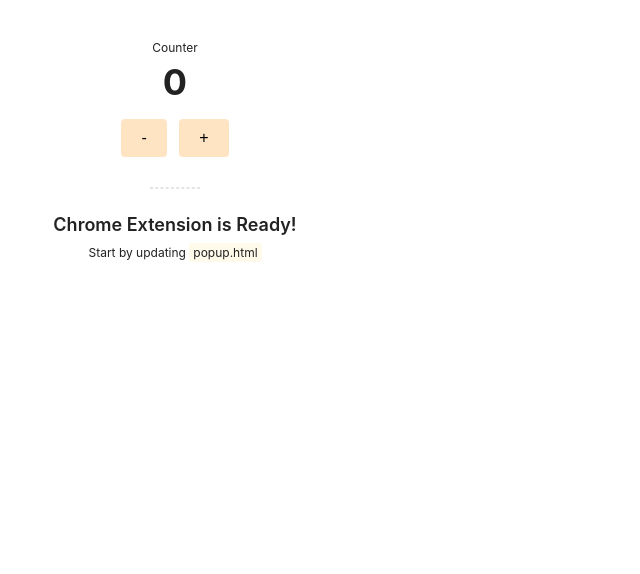
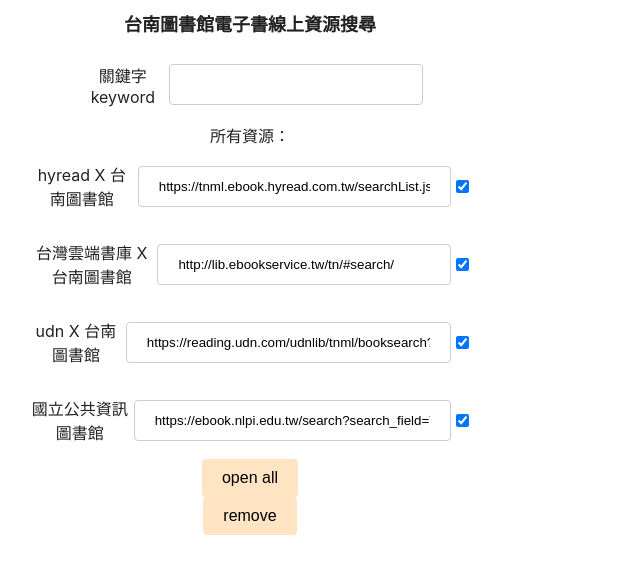
Before and after one commit to minilabmemo/chrome-ext-find-ebook, a website built with webpack: page public/popup.html in a window 1280 px wide. Shown: the whole page, without its empty margins (0-640 px from the left). Built offline with nearby package versions, Linux system fonts and the light colour scheme; some packages are replaced by stand-ins of ours; no server answers; files whose address does not match are found by name.

Commit message:
Add: popup layout by keyword search - success

```diff
--- a/public/popup.html
+++ b/public/popup.html
@@ -1,23 +1,31 @@
 <!DOCTYPE html>
 <html lang="en">
+
 <head>
-    <meta charset="UTF-8">
-    <title>My Chrome Extension</title>
-    <link rel="stylesheet" href="popup.css" />
+  <meta charset="UTF-8">
+  <title>My Chrome Extension</title>
+  <link rel="stylesheet" href="popup.css" />
 </head>
+
 <body>
   <div class="app">
-    <p class="counter-label">Counter</p>
-    <div id="counter" class="counter"></div>
-    <div class="button-container">
-      <button id="decrementBtn" class="button">-</button>
-      <button id="incrementBtn" class="button">+</button>
+
+    <p class="title"> 台南圖書館電子書線上資源搜尋</p>
+
+    <div class="form">
+      <label for="keyword" width="50px">關鍵字 keyword</label>
+      <input type="text" id="keyword" width="50px">
+    </div>
+    所有資源：
+
+    <div id="search-area">
     </div>
 
-    <hr class="divider" />
+    <button id="searchBtn" class="button">open all</button>
+    <button id="removeBtn" class="button">remove</button>
 
-    <p class="title">Chrome Extension is Ready!</p>
-    <p class="subtitle">Start by updating <code>popup.html</code></p>
+
+
   </div>
 
   <script src="popup.js"></script>
@@ -29,4 +37,5 @@
     To create a production bundle, use `npm run build`.
   -->
 </body>
+
 </html>
--- a/src/background.js
+++ b/src/background.js
@@ -32,7 +32,7 @@
   setupContextMenu();
 });
 
-//HyRead ebook/台灣雲端書庫/udn讀書館(臺南分區資源中心)/台灣雲端書庫/國立公共資訊圖書館電子書服務平台
+//websites: HyRead ebook/台灣雲端書庫/udn讀書館(臺南分區資源中心)/台灣雲端書庫/國立公共資訊圖書館電子書服務平台
 const websites = [
   "https://tnml.ebook.hyread.com.tw/searchList.jsp?search_field=FullText&search_input=",
   "http://lib.ebookservice.tw/tn/#search/",
--- a/src/popup.css
+++ b/src/popup.css
@@ -6,6 +6,7 @@
     padding: 0;
     box-sizing: border-box;
 }
+
 /* normalize css ends here */
 
 
@@ -15,8 +16,8 @@
 }
 
 body {
-    width: 350px;
-    height: 300px;
+    width: 500px;
+    height: 100%;
 }
 
 .app {
@@ -26,7 +27,16 @@
     justify-content: center;
     flex-direction: column;
     text-align: center;
-    padding: 20px;
+    padding: 10px;
+}
+
+.form {
+    display: flex;
+    flex-direction: row;
+    align-items: center;
+    justify-content: center;
+    text-align: center;
+    padding: 10px;
 }
 
 .title {
@@ -39,23 +49,24 @@
     font-size: 12px;
 }
 
-code {
-    font-size: 12px;
-    font-family: inherit;
-    background-color: rgba(254, 237, 185, .3);
-    padding: 2px 4px;
-    border-radius: 2px;
+
+
+input[type=text],
+select {
+    width: 100%;
+    padding: 12px 20px;
+    margin: 8px 0;
+    display: inline-block;
+    border: 1px solid #ccc;
+    border-radius: 4px;
+    box-sizing: border-box;
 }
 
-.counter-label {
-    font-size: 12px;
-    margin-bottom: 5px;
+label,
+input[type=checkbox] {
+    margin: 5px;
 }
 
-.counter {
-    font-size: 36px;
-    font-weight: 700;
-}
 
 .button-container {
     margin-top: 15px;
@@ -83,10 +94,3 @@
 .button:hover {
     transform: scale(1.1);
 }
-
-.divider {
-    margin: 30px auto 25px;
-    width: 50px;
-    border: .5px dashed #000;
-    opacity: .1;
-}
--- a/src/popup.js
+++ b/src/popup.js
@@ -2,100 +2,147 @@
 
 import './popup.css';
 
-(function() {
-  // We will make use of Storage API to get and store `count` value
+(function () {
+
+  const defaultWebsites = [
+    {"nameTW": "hyread X 台南圖書館", "name": "ebook.hyread with tainan library", "url": "https://tnml.ebook.hyread.com.tw/searchList.jsp?search_field=FullText&search_input=", enabled: true},
+    {"nameTW": "台灣雲端書庫 X 台南圖書館", "name": "taiwan ebookservice @ tainan", "url": "http://lib.ebookservice.tw/tn/#search/", enabled: true},
+    {"nameTW": "udn X 台南圖書館", "name": "udn library@ tainan", "url": "https://reading.udn.com/udnlib/tnml/booksearch?sort=all&opt=all&kw=", enabled: true},
+    {"nameTW": "國立公共資訊圖書館", "name": "national library of public information e-book online service", "url": "https://ebook.nlpi.edu.tw/search?search_field=TI&search_input=", enabled: true}
+  ]
+  function restoreWebsites() {
+    // Restore  value
+    websitesStorage.get(websites => {
+      if (typeof websites === 'undefined') {
+        // Set websites value as websites
+        websitesStorage.set(defaultWebsites, () => {
+          setupWebsitesStorage(defaultWebsites);
+        });
+      } else {
+        setupWebsitesStorage(websites);
+      }
+    });
+  }
+
+  // We will make use of Storage API to get and store `websites` value
   // More information on Storage API can we found at
   // https://developer.chrome.com/extensions/storage
 
   // To get storage access, we have to mention it in `permissions` property of manifest.json file
   // More information on Permissions can we found at
   // https://developer.chrome.com/extensions/declare_permissions
-  const counterStorage = {
+
+  const websitesStorage = {
     get: cb => {
-      chrome.storage.sync.get(['count'], result => {
-        cb(result.count);
+      chrome.storage.sync.get(['websites'], result => {
+        cb(result.websites);
       });
     },
     set: (value, cb) => {
       chrome.storage.sync.set(
         {
-          count: value,
+          websites: value,
         },
         () => {
           cb();
         }
       );
     },
+    remove: () => {
+      chrome.storage.sync.remove(['websites'], result => {
+        //do nothing
+      });
+    }
   };
 
-  function setupCounter(initialValue = 0) {
-    document.getElementById('counter').innerHTML = initialValue;
+  function setupWebsitesStorage(websites = []) {
 
-    document.getElementById('incrementBtn').addEventListener('click', () => {
-      updateCounter({
-        type: 'INCREMENT',
-      });
+    websites.forEach((website, index) => {
+
+      var searchArea = document.getElementById('search-area');
+
+      // 建立新的 div 元素 form
+      var websidediv = document.createElement('div');
+      websidediv.setAttribute('class', `form`);
+
+      // 建立新的 label 元素
+      var newLabel = document.createElement('label');
+      newLabel.setAttribute('for', `input${index}`);
+      newLabel.textContent = website.nameTW;
+
+      // 建立新的 input 元素 text
+      var newInput = document.createElement('input');
+      newInput.setAttribute('type', 'text');
+      newInput.setAttribute('id', `input${index}`);
+      newInput.setAttribute('value', website.url);
+
+      // 建立新的 input 元素 checkbox
+      var newInputcheckbox = document.createElement('input');
+      newInputcheckbox.setAttribute('type', 'checkbox');
+      newInputcheckbox.setAttribute('id', `input${index}checked`);
+      newInputcheckbox.setAttribute('checked', website.enabled);
+
+      // 在父元素中加入新的 label 元素與 input 元素
+      websidediv.appendChild(newLabel);
+      websidediv.appendChild(newInput);
+      websidediv.appendChild(newInputcheckbox);
+
+      searchArea.appendChild(websidediv);
+
+    })
+    document.getElementById('searchBtn').addEventListener('click', () => {
+      updateWebsites();
+      let keyword = document.getElementById(`keyword`).value;;
+      openWebsitesbykeyword(keyword)
     });
 
-    document.getElementById('decrementBtn').addEventListener('click', () => {
-      updateCounter({
-        type: 'DECREMENT',
+    document.getElementById('removeBtn').addEventListener('click', () => {
+      websitesStorage.remove(websites => {
+        console.log("websitesStorage.remove")
       });
+
     });
   }
 
-  function updateCounter({ type }) {
-    counterStorage.get(count => {
-      let newCount;
+  function openWebsitesbykeyword(keyword) {
+    websitesStorage.get(websites => {
+      websites.forEach(website => {
+        if (website.enabled) {
+          chrome.tabs.create({
+            url: `${website.url}${keyword}`
+          })
+        }
 
-      if (type === 'INCREMENT') {
-        newCount = count + 1;
-      } else if (type === 'DECREMENT') {
-        newCount = count - 1;
-      } else {
-        newCount = count;
-      }
-
-      counterStorage.set(newCount, () => {
-        document.getElementById('counter').innerHTML = newCount;
-
-        // Communicate with content script of
-        // active tab by sending a message
-        chrome.tabs.query({ active: true, currentWindow: true }, tabs => {
-          const tab = tabs[0];
-
-          chrome.tabs.sendMessage(
-            tab.id,
-            {
-              type: 'COUNT',
-              payload: {
-                count: newCount,
-              },
-            },
-            response => {
-              console.log('Current count value passed to contentScript file');
-            }
-          );
-        });
-      });
+      })
     });
   }
 
-  function restoreCounter() {
-    // Restore count value
-    counterStorage.get(count => {
-      if (typeof count === 'undefined') {
-        // Set counter value as 0
-        counterStorage.set(0, () => {
-          setupCounter(0);
-        });
-      } else {
-        setupCounter(count);
-      }
+  function updateWebsites() {
+    console.log("🚀 ~ file: popup.js:101 ~ updateWebsites ~ updateWebsites:", updateWebsites)
+    websitesStorage.get(websites => {
+
+      websites.forEach((website, index) => {
+        var input = document.getElementById(`input${index}`).value;
+        websites[index].url = input;
+        console.log("🚀 ~ file: popup.js:106 ~ websites.forEach ~ input:", input)
+        var inputcheckbox = document.getElementById(`input${index}checked`).checked;
+        websites[index].enabled = inputcheckbox;
+
+
+      })
+
+
+      websitesStorage.set(websites, () => {
+        //document.getElementById('counter').innerHTML = newCount;
+        console.log(" websitesStorage.set(websites", websites)
+      });
+
     });
   }
+  document.addEventListener('DOMContentLoaded', restoreWebsites);
 
-  document.addEventListener('DOMContentLoaded', restoreCounter);
+
+
 
   // Communicate with background file by sending a message
   chrome.runtime.sendMessage(
```
Also changed, not shown: public/manifest.json.
